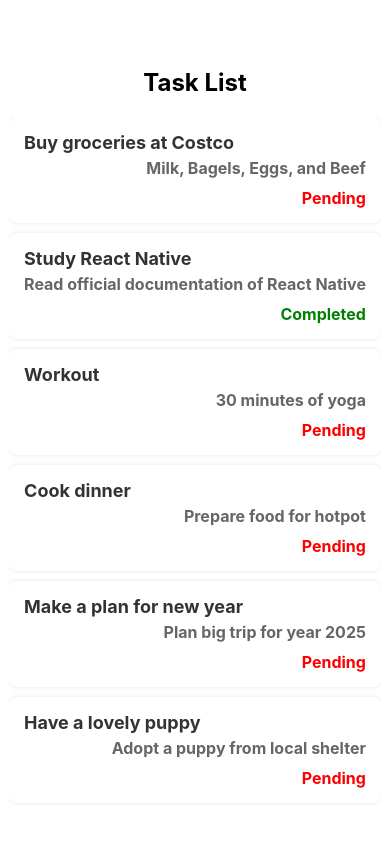
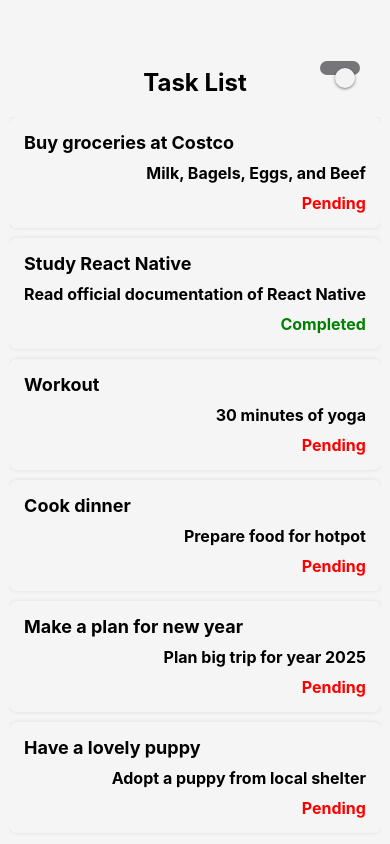
Before and after one commit to xiangddang/personal-task-manager, a React Native app: screen / in a window 390 px wide. Built offline with nearby package versions, Linux system fonts and the light colour scheme.

Commit message:
Refine the code based on comments

```diff
--- a/App.tsx
+++ b/App.tsx
@@ -1,82 +1,144 @@
-import { Dimensions, FlatList, StyleSheet, Text, View } from "react-native";
+import React, { useEffect, useState } from "react";
+import {
+  Dimensions,
+  FlatList,
+  SafeAreaView,
+  StyleSheet,
+  Text,
+  View,
+  Switch,
+} from "react-native";
 import { mockTasks } from "./data/mockTasks";
+import { COLORS, FONT_SIZES, SPACING } from "./styles/constants";
+import { TaskStatus } from "./types/TaskStatus";
+import { lightTheme, darkTheme } from "./styles/theme";
 
 const { height: screenHeight } = Dimensions.get("window");
 
 const dynamicPaddingTop = screenHeight * 0.08;
 
+export default function App() {
+  const [isDarkMode, setIsDarkMode] = useState(false);
 
-export default function App() {
+  const toggleTheme = () => {
+    setIsDarkMode((prev) => !prev);
+  };
+
+  const theme = isDarkMode ? darkTheme : lightTheme;
+
   return (
-    <View style={styles.container}>
-      <Text style={styles.header}>Task List</Text>
+    <SafeAreaView
+      style={[styles.container, { backgroundColor: theme.cardBackground }]}
+    >
+      <Text style={[styles.header, { color: theme.text }]}>Task List</Text>
+      <Switch
+        value={isDarkMode}
+        onValueChange={toggleTheme}
+        trackColor={{ false: "#767577", true: "#81b0ff" }}
+        thumbColor={isDarkMode ? "#007AFF" : "#f4f3f4"}
+        style={styles.toggleButton}
+      />
       <FlatList
         data={mockTasks}
-        keyExtractor={(item) => item.id.toString()}
+        keyExtractor={(item) => String(item.id)}
         renderItem={({ item }) => (
-          <View style={styles.taskItem}>
-            <Text style={styles.taskTitle}>{item.title}</Text>
-            <Text style={styles.taskDescription}>{item.description}</Text>
+          <View
+            style={[styles.taskItem, { backgroundColor: theme.cardBackground }]}
+          >
+            <Text style={[styles.taskTitle, { color: theme.text }]}>
+              {item.title}
+            </Text>
+            <Text style={[styles.taskDescription, { color: theme.text }]}>
+              {item.description}
+            </Text>
             <Text
               style={[
                 styles.taskStatus,
-                item.status === 'Completed' ? styles.completed : styles.pending,
+                {
+                  color:
+                    item.status === TaskStatus.Completed
+                      ? theme.completed
+                      : theme.pending,
+                },
               ]}
             >
-              {item.status}
+              {item.status === TaskStatus.Completed ? "Completed" : "Pending"}
             </Text>
           </View>
         )}
+        ListEmptyComponent={
+          <Text style={[styles.emptyList, { color: theme.text }]}>
+            No tasks available
+          </Text>
+        }
       />
-    </View>
+    </SafeAreaView>
   );
 }
 
 const styles = StyleSheet.create({
   container: {
     flex: 1,
-    backgroundColor: "#fff",
+    backgroundColor: COLORS.background,
     alignItems: "center",
     justifyContent: "center",
     paddingTop: dynamicPaddingTop,
   },
   header: {
-    fontSize: 24,
+    fontSize: FONT_SIZES.header,
     fontWeight: "bold",
-    marginBottom: 20,
+    marginBottom: SPACING.large,
+  },
+  toggleButton: {
+    position: "absolute",
+    top: dynamicPaddingTop - 10,
+    right: 30,
+    paddingVertical: SPACING.small,
+    paddingHorizontal: SPACING.medium,
+  },
+  buttonText: {
+    color: "#fff",
+    fontWeight: "bold",
+    fontSize: FONT_SIZES.button,
   },
   taskItem: {
-    backgroundColor: '#fff',
-    padding: 15,
-    marginBottom: 10,
+    backgroundColor: COLORS.background,
+    padding: SPACING.medium,
+    marginBottom: SPACING.small,
     borderRadius: 8,
-    shadowColor: '#000',
+    shadowColor: "#000",
     shadowOpacity: 0.1,
     shadowRadius: 4,
-    elevation: 5, // for Android
+    elevation: 5,
   },
   taskTitle: {
-    fontSize: 18,
-    fontWeight: 'bold',
-    color: '#333',
-    marginBottom: 5,
+    fontSize: FONT_SIZES.title,
+    fontWeight: "bold",
+    color: "#333",
+    marginBottom: SPACING.small,
   },
   taskDescription: {
-    fontSize: 16,
-    fontWeight: 'bold',
-    textAlign: 'right',
-    color: '#666',
-    marginBottom: 10,
+    fontSize: FONT_SIZES.description,
+    fontWeight: "bold",
+    textAlign: "right",
+    color: COLORS.description,
+    marginBottom: SPACING.small,
   },
   taskStatus: {
-    fontSize: 16,
-    fontWeight: 'bold',
-    textAlign: 'right',
+    fontSize: FONT_SIZES.status,
+    fontWeight: "bold",
+    textAlign: "right",
   },
   completed: {
-    color: 'green',
+    color: COLORS.completed,
   },
   pending: {
-    color: 'red',
+    color: COLORS.pending,
+  },
+  emptyList: {
+    fontSize: FONT_SIZES.emptyList,
+    color: "#888",
+    textAlign: "center",
+    marginTop: SPACING.large,
   },
 });
--- /dev/null
+++ b/styles/constants.ts
@@ -0,0 +1,23 @@
+export const COLORS = {
+    background: "#fff",
+    text: "#333",
+    emptyList: "#888",
+    description: "#666",
+    completed: "green",
+    pending: "red",
+  };
+
+  export const FONT_SIZES = {
+    header: 24,
+    title: 18,
+    emptyList: 18,
+    description: 16,
+    status: 16,
+    button: 16,
+  };
+
+  export const SPACING = {
+    small: 10,
+    medium: 15,
+    large: 20,
+  };
--- /dev/null
+++ b/styles/theme.ts
@@ -0,0 +1,15 @@
+export const lightTheme = {
+  background: "#ffffff",
+  text: "#000000",
+  cardBackground: "#f5f5f5",
+  completed: "green",
+  pending: "red",
+};
+
+export const darkTheme = {
+  background: "#3A3A3A",
+  text: "#F5F5F5",
+  cardBackground: "#1e1e1e",
+  completed: "#66BB6A",
+  pending: "#FF6F61",
+};
```
Also changed, not shown: package.json (+4 -3 lines), 1 other file (tests, documents, lock files or other folders).
